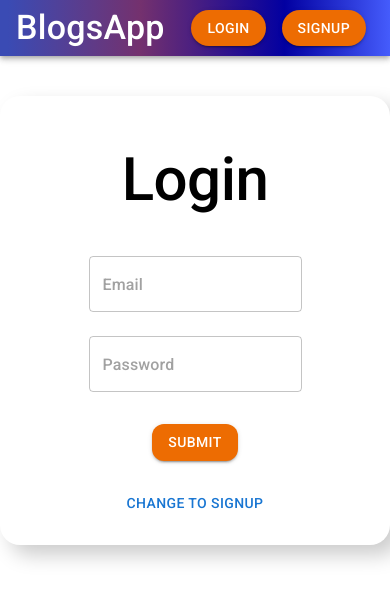
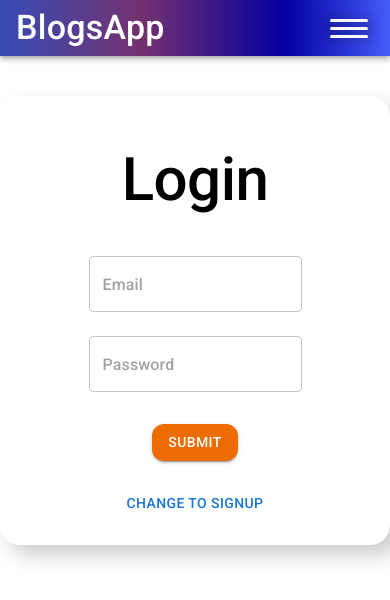
Before and after one commit to aryanda1/blog-frontend, a React (Vite) app: page /auth in a window 390 px wide. Shown: the top 600 px of the page. Built offline with nearby package versions, Linux system fonts and the light colour scheme.

Commit message:
added hamburger comp, and make nav bar responsive.

```diff
--- /dev/null
+++ b/src/componentSpecificStyles/Header.js
@@ -0,0 +1,48 @@
+import { makeStyles } from "@mui/styles";
+export const useStyles = makeStyles({
+  toolBar: {
+    flexWrap: "wrap",
+    position: "relative",
+  },
+  HeaderTabsContainer: {
+    width: "100%",
+    "@media (min-width: 678px)": {
+      display: "flex",
+      flex: 1,
+      width: "auto",
+      alignItems: "center",
+    },
+  },
+  navTabsContainer: {
+    display: "flex",
+    marginLeft: "auto",
+  },
+  authActions: {
+    display: "flex",
+    marginLeft: "auto",
+  },
+  "@media (max-width: 678px)": {
+    navTabsContainer: {
+      justifyContent: "center",
+    },
+    authActions: {
+      justifyContent: "center",
+      alignItems: "center",
+      flexDirection: "column",
+    },
+    HeaderTabsContainer: {
+      opacity: 1,
+      position: "absolute",
+      transition: "top 700ms ease-in-out, opacity 700ms ease-in-out",
+      paddingBlock: "8px",
+      top: "110%",
+      background:
+        "linear-gradient(90deg, rgba(58,75,180,1) 2%, rgba(116,49,110,1) 36%, rgba(2,0,161,1) 73%, rgba(69,92,252,1) 100%)",
+      left: 0,
+      "&.hidden": {
+        opacity: 0,
+        top: "-500px",
+      },
+    },
+  },
+});
--- /dev/null
+++ b/src/components/GlobalComponents/Hamburger.jsx
@@ -0,0 +1,37 @@
+import React, { useState } from "react";
+import styles from "./Hamburger.module.css";
+
+const Hamburger = ({ closed, menuClickHandler }) => {
+  const [remove, setRemove] = useState(false);
+
+  const handleClick = () => {
+    menuClickHandler();
+    setRemove(true);
+  };
+
+  return (
+    <button
+      id="hamburger"
+      onClick={handleClick}
+      className={`${styles.hamburger} ${!closed ? styles["menu-active"] : ""}`}
+    >
+      <div
+        className={`${styles.line} ${styles["line--first"]} ${
+          !remove ? styles.noAnimate : ""
+        }`}
+      ></div>
+      <div
+        className={`${styles.line} ${styles["line--second"]} ${
+          !remove ? styles.noAnimate : ""
+        }`}
+      ></div>
+      <div
+        className={`${styles.line} ${styles["line--third"]} ${
+          !remove ? styles.noAnimate : ""
+        }`}
+      ></div>
+    </button>
+  );
+};
+
+export default Hamburger;
--- /dev/null
+++ b/src/components/GlobalComponents/Hamburger.module.css
@@ -0,0 +1,182 @@
+:root {
+  --default-gap: 5px;
+  --default-height: 3px;
+  --default-width: 50px;
+}
+
+.hamburger {
+  background: transparent;
+  border: 0;
+  cursor: pointer;
+  display: none;
+  width: var(--default-width);
+  margin-left: auto;
+  gap: var(--gap, var(--default-gap));
+  flex-direction: column;
+}
+
+@media (max-width: 678px) {
+  .hamburger {
+    display: flex;
+  }
+}
+
+.line {
+  width: 100%;
+  height: var(--height, var(--default-height));
+  background-color: white;
+  box-shadow: 0 0 10px 5px rgba(0, 0, 0, 0.1);
+  border-radius: 5px;
+  transition: background 0.5s ease-in-out;
+}
+
+.line--first {
+  animation: line-first-rev 0.5s ease-in-out forwards;
+}
+
+.line--second {
+  animation: line-middle-rev 0.5s ease-in-out forwards;
+}
+
+.line--third {
+  animation: line-third-rev 0.5s ease-in-out forwards;
+}
+
+.menu-active .line--first {
+  animation: line-first 0.5s ease-in-out forwards;
+}
+
+.menu-active .line--second {
+  animation: line-middle 0.5s ease-in-out forwards;
+}
+
+.menu-active .line--third {
+  animation: line-third 0.5s ease-in-out forwards;
+}
+
+.no-animate {
+  animation: none;
+}
+
+@keyframes line-middle {
+  0% {
+    opacity: 1;
+  }
+  70% {
+    opacity: 0;
+  }
+  100% {
+    opacity: 0;
+  }
+}
+
+@keyframes line-middle-rev {
+  0% {
+    opacity: 0;
+  }
+  30% {
+    opacity: 0;
+  }
+  100% {
+    opacity: 1;
+  }
+}
+
+@keyframes line-first {
+  0% {
+    transform: translate(0, 0) rotate(0deg);
+  }
+  50% {
+    transform: translate(
+      0,
+      calc(
+        var(--height, var(--default-height)) + var(--gap, var(--default-gap))
+      )
+    );
+  }
+  100% {
+    transform: translate(
+        0,
+        calc(
+          var(--height, var(--default-height)) + var(--gap, var(--default-gap))
+        )
+      )
+      rotate(45deg);
+  }
+}
+
+@keyframes line-first-rev {
+  0% {
+    transform: translate(
+        0,
+        calc(
+          var(--height, var(--default-height)) + var(--gap, var(--default-gap))
+        )
+      )
+      rotate(45deg);
+  }
+  50% {
+    transform: translate(
+      0,
+      calc(
+        var(--height, var(--default-height)) + var(--gap, var(--default-gap))
+      )
+    );
+  }
+  100% {
+    transform: translate(0, 0) rotate(0deg);
+  }
+}
+@keyframes line-third {
+  0% {
+    transform: translate(0, 0) rotate(0deg);
+  }
+  50% {
+    transform: translate(
+      0,
+      calc(
+        (var(--height, var(--default-height)) + var(--gap, var(--default-gap))) *
+          -1
+      )
+    );
+  }
+  100% {
+    transform: translate(
+        0,
+        calc(
+          (
+              var(--height, var(--default-height)) +
+                var(--gap, var(--default-gap))
+            ) * -1
+        )
+      )
+      rotate(-45deg);
+  }
+}
+
+@keyframes line-third-rev {
+  0% {
+    transform: translate(
+        0,
+        calc(
+          (
+              var(--height, var(--default-height)) +
+                var(--gap, var(--default-gap))
+            ) * -1
+        )
+      )
+      rotate(-45deg);
+  }
+  50% {
+    transform: translate(
+      0,
+      calc(
+        (var(--height, var(--default-height)) + var(--gap, var(--default-gap))) *
+          -1
+      )
+    );
+  }
+  100% {
+    transform: translate(0, 0) rotate(0deg);
+  }
+}
--- a/src/components/Header.jsx
+++ b/src/components/Header.jsx
@@ -8,17 +8,24 @@ import {
   Tabs,
   Tab,
 } from "@mui/material";
-// import {css} from @emoto
+import Hamburger from "./GlobalComponents/Hamburger";
 import { Link, useLocation } from "react-router-dom";
 import { useDispatch, useSelector } from "react-redux";
+import { useMediaQuery } from "@mui/material";
 import { authActions } from "../store";
 import { useStyles } from "./utils";
+import { useStyles as useStyle } from "../componentSpecificStyles/Header";
 const Header = () => {
   const classes = useStyles();
+  const classes2 = useStyle();
   const dispath = useDispatch();
   const isLoggedIn = useSelector((state) => state.isLoggedIn);
   const { pathname } = useLocation();
   const [value, setValue] = useState(false);
+  const [hidden, setHidden] = useState(true);
+  const isMobile = useMediaQuery("(max-width: 678px)");
+
+  // Use the appropriate endpoint based on the screen siz);
   useEffect(() => {
     // Update the value based on the initial pathname
     setValue(
@@ -40,39 +47,58 @@ const Header = () => {
           "linear-gradient(90deg, rgba(58,75,180,1) 2%, rgba(116,49,110,1) 36%, rgba(2,0,161,1) 73%, rgba(69,92,252,1) 100%)",
       }}
     >
-      <Toolbar>
+      <Toolbar className={classes2.toolBar}>
         <Typography className={classes.font} variant="h4">
           BlogsApp
         </Typography>
+        <Hamburger
+          menuClickHandler={() => setHidden(!hidden)}
+          closed={hidden}
+        ></Hamburger>
+        <div
+          className={`${classes2.HeaderTabsContainer} ${
+            hidden ? "hidden" : ""
+          }`}
+        >
           {isLoggedIn && (
-          <Box display="flex" marginLeft={"auto"} marginRight="auto">
+            <Box className={classes2.navTabsContainer}>
               <Tabs
                 textColor="inherit"
                 value={value}
                 onChange={(e, val) => setValue(val)}
+                className={classes2.navTabs}
+                orientation={isMobile ? "vertical" : "horizontal"}
+                TabIndicatorProps={{
+                  sx: {
+                    // left: 0,
+                  },
+                }}
               >
                 <Tab
                   className={classes.font}
                   LinkComponent={Link}
                   to="/blogs"
                   label="All Blogs"
+                  onClick={() => setHidden(!hidden)}
                 />
                 <Tab
                   className={classes.font}
                   LinkComponent={Link}
                   to="/myBlogs"
                   label="My Blogs"
+                  onClick={() => setHidden(!hidden)}
                 />
                 <Tab
                   className={classes.font}
                   LinkComponent={Link}
                   to="/blogs/add"
                   label="Add Blog"
+                  onClick={() => setHidden(!hidden)}
                 />
               </Tabs>
             </Box>
           )}
-        <Box display="flex" marginLeft="auto">
+          <Box className={classes2.authActions}>
             {!isLoggedIn && (
               <>
                 {" "}
@@ -82,6 +108,7 @@ const Header = () => {
                   variant="contained"
                   sx={{ margin: 1, borderRadius: 10 }}
                   color="warning"
+                  onClick={() => setHidden(!hidden)}
                 >
                   Login
                 </Button>
@@ -89,8 +116,9 @@ const Header = () => {
                   LinkComponent={Link}
                   to="/auth?mode=signup"
                   variant="contained"
-                sx={{ margin: 1, borderRadius: 10 }}
+                  sx={{ margin: 1, borderRadius: 10, width: "auto" }}
                   color="warning"
+                  onClick={() => setHidden(!hidden)}
                 >
                   Signup
                 </Button>
@@ -98,7 +126,10 @@ const Header = () => {
             )}
             {isLoggedIn && (
               <Button
-              onClick={() => dispath(authActions.logout())}
+                onClick={() => {
+                  dispath(authActions.logout());
+                  setHidden(!hidden);
+                }}
                 LinkComponent={Link}
                 to="/auth"
                 variant="contained"
@@ -109,6 +140,7 @@ const Header = () => {
               </Button>
             )}
           </Box>
+        </div>
       </Toolbar>
     </AppBar>
   );
```
Lines whose indentation alone changed are shown as unchanged.
